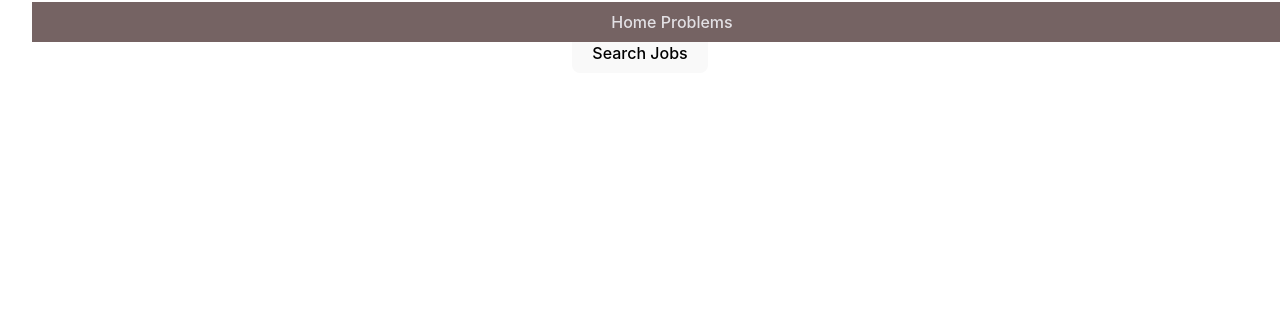
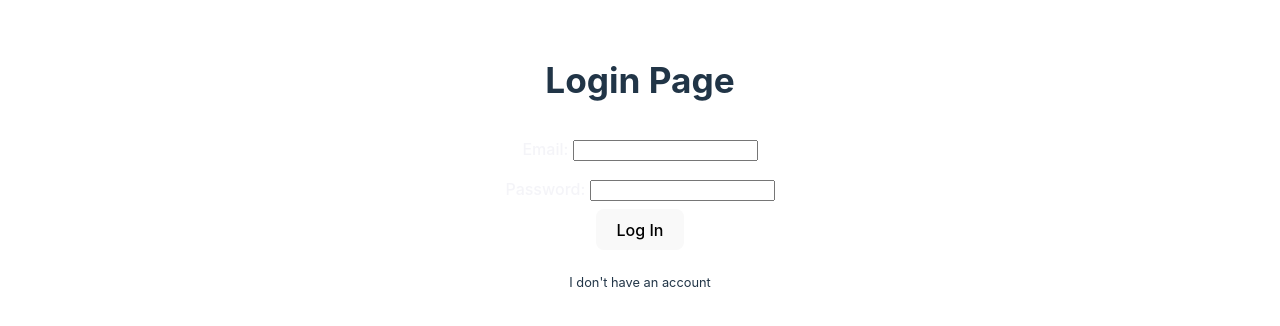
Before and after one commit to CiobanuPaul/Smarthack, a React (Vite) app: page / in a window 1280 px wide. Shown: the top 326 px of the page. Built offline with nearby package versions, Linux system fonts and the light colour scheme.

Commit message:
Nothing new

```diff
--- a/src/App.tsx
+++ b/src/App.tsx
@@ -1,17 +1,48 @@
 import { useState } from 'react'
 import './App.css'
-import Login from './Login.tsx'
+
 import Home from './Home.tsx'
 import Problems from './Problems.tsx'
-type page = 'Home' | 'Problems';
+export type page = 'Home' | 'Problems' | 'Login' | 'Create Account';
 
 
 function App() {
-  const [actualPage, setActualPage] = useState<page>('Home')
-  const [loggedIn, setLoggedIn] = useState<boolean>(true)
-    if(!loggedIn){
+  const [actualPage, setActualPage] = useState<page>('Login')
+  const [count, setCount] = useState(0)
+  const [email, setEmail] = useState('')
+  const [password, setPassword] = useState('')
 
-      return <Login />
+    if(actualPage === 'Login'){
+      return (
+        <>
+          <h2>Login Page</h2>
+          <a>Email: </a>
+          <input onChange={(e) => setEmail(e.target.value)}></input>
+          <br></br>
+          <a>Password: </a>
+          <input onChange={(e) => setPassword(e.target.value)}></input>
+          <br></br>
+          <button>Log In</button>
+          <p onClick = {() => setActualPage('Create Account')}>I don't have an account</p>
+
+
+      </>
+      )
+    }
+    else if(actualPage === 'Create Account') {
+      return (
+        <>
+        <h2>Create Account</h2>
+        <a>Email: </a>
+        <input onChange={(e) => setEmail(e.target.value)}></input>
+        <br></br>
+        <a>Password: </a>
+        <input onChange={(e) => setPassword(e.target.value)}></input>
+        <br></br>
+        <button>Sign Up</button>
+
+    </>
+      )
     }
     else {
         return (
@@ -19,6 +50,7 @@ function App() {
           <div className="nav">
             <a onClick={() => setActualPage('Home')}>Home </a>
             <a onClick={() => setActualPage('Problems')}>Problems </a>
+            <button onClick={() => setActualPage('Login')}></button>
           </div>
           {actualPage === 'Home' ? <Home /> : <Problems/>}
           </>
@@ -27,4 +59,9 @@ function App() {
 
 }
 
+function SignUp(): any {
+
+}
+
+
 export default App
--- a/src/Login.tsx
+++ b/src/Login.tsx
@@ -18,7 +18,7 @@ function Login() {
           <a>Password: </a>
           <input onChange={(e) => setPassword(e.target.value)}></input>
           <br></br>
-          <button>Sign In</button>
+          <button>Log In</button>
           <p>I don't have an account</p>
 
 
@@ -26,4 +26,5 @@ function Login() {
     )
 }
 
+
 export default Login
```
Also changed, not shown: src/test.tsx (added).
